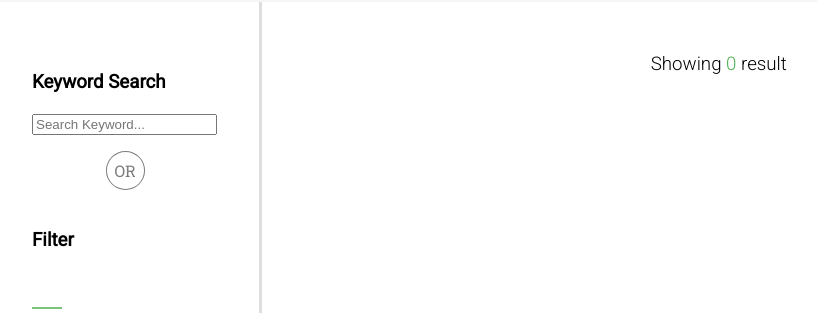
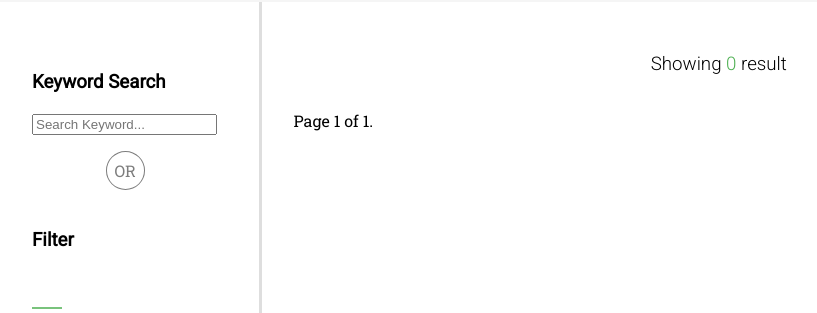
Before and after one commit to devists/projectile, a Django app: page /projects/ in a window 1280 px wide. Shown: the part 300-613 px from the top of the page, without its empty margins (56-873 px from the left). Run offline with Django 3.2, Linux system fonts and the light colour scheme; data that the repository does not hold is empty; parts of the project's set-up code (start-up, migrations or seed data) failed here and were passed over; some libraries are stand-ins or nearby versions.

Commit message:
Pagination for explore_projects and explore_users

```diff
--- a/mainapp/views.py
+++ b/mainapp/views.py
@@ -14,6 +14,7 @@ from .models import UserProfile,ApplyProject
 from notifications.signals import notify
 from notifications.models import Notification
 from django.contrib.contenttypes.models import ContentType
+from django.core.paginator import Paginator, EmptyPage, PageNotAnInteger
 
 
 # Create your views here.
@@ -172,11 +173,36 @@ def explore_projects(request):
     projects = Project.objects.all()
     # projects = Project.objects.get(p_title='sdsds')
 
-    return render(request, "projects.html", {'data':projects})
+    paginator = Paginator(projects, 5) # Show 5 contacts per page
+
+    page = request.GET.get('page')
+    try:
+        project_list = paginator.page(page)
+    except PageNotAnInteger:
+        # If page is not an integer, deliver first page.
+        project_list = paginator.page(1)
+    except EmptyPage:
+        # If page is out of range (e.g. 9999), deliver last page of results.
+        project_list = paginator.page(paginator.num_pages)
+
+    return render(request, "projects.html", {'project_list': project_list})
 
 def explore_profiles(request):
     profiles = UserProfile.objects.all()
-    return render(request, "profiles.html", {'data':profiles})
+
+    paginator = Paginator(profiles, 2) # Show 5 contacts per page
+
+    page = request.GET.get('page')
+    try:
+        profile_list = paginator.page(page)
+    except PageNotAnInteger:
+        # If page is not an integer, deliver first page.
+        profile_list = paginator.page(1)
+    except EmptyPage:
+        # If page is out of range (e.g. 9999), deliver last page of results.
+        profile_list = paginator.page(paginator.num_pages)
+
+    return render(request, "profiles.html", {'profile_list': profile_list})
 
 
 
--- a/templates/projects.html
+++ b/templates/projects.html
@@ -2,7 +2,7 @@
 
 {#                        Project Card#}
 {% block explore-card %}
-    {% for project in data %}
+    {% for project in project_list %}
     <div class="ui card project-card">
         {#                            Card Content#}
         <div class="content">
@@ -50,5 +50,22 @@
             </div>
         </div>
     </div>
+
+
     {% endfor %}
+    <div class="pagination">
+            <span class="step-links">
+                {% if project_list.has_previous %}
+                    <a href="{% url 'explore_projects' %}?page={{ project_list.previous_page_number }}">previous</a>
+                {% endif %}
+
+                <span class="current">
+                    Page {{ project_list.number }} of {{ project_list.paginator.num_pages }}.
+                </span>
+
+                {% if project_list.has_next %}
+                    <a href="{% url 'explore_projects' %}?page={{ project_list.next_page_number }}">next</a>
+                {% endif %}
+            </span>
+        </div>
 {% endblock explore-card %}
```
Also changed, not shown: templates/profiles.html (+18 -1 lines).
